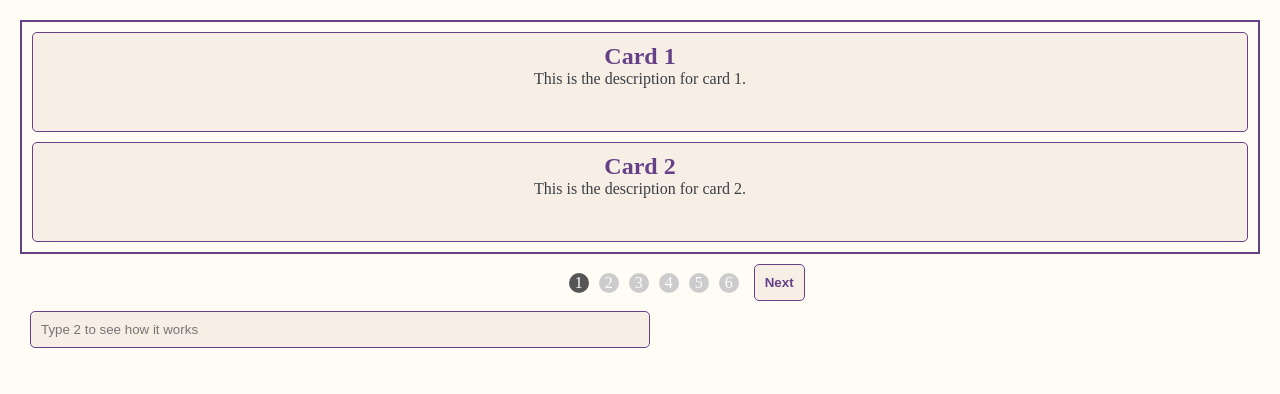
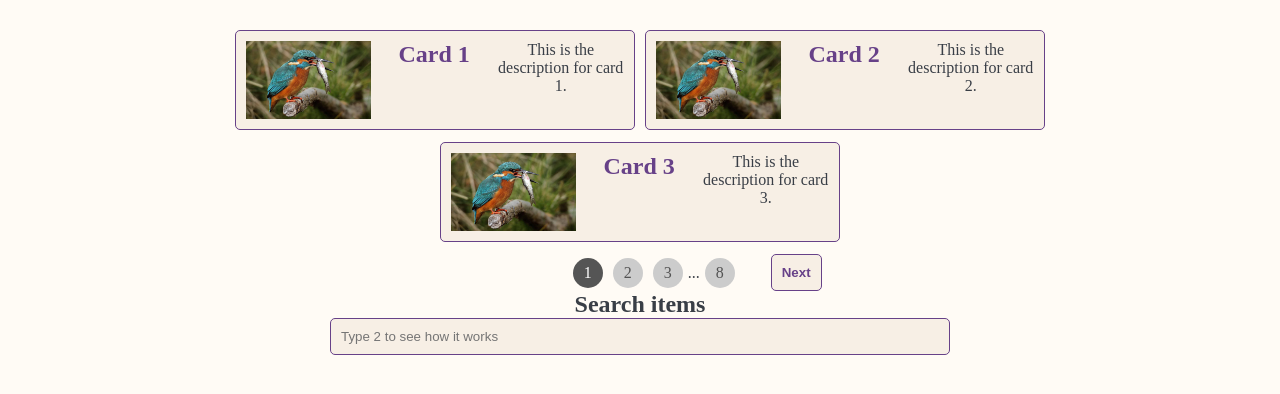
Before and after one commit to IHAVEProblem/page-pagination, a plain HTML site: page index.html in a window 1280 px wide. Drawn offline with Linux system fonts and the light colour scheme.

Commit message:
first and last index now always visible

```diff
--- a/app.js
+++ b/app.js
@@ -2,7 +2,9 @@ const prevButtonEl = document.getElementById('prev-button')
 const nextButtonEl = document.getElementById('next-button')
 const pageNumberContainerEl = document.getElementById('page-numbers')
 const searchInputEl = document.getElementById('search-input')
-const cardsPerPage = 2
+// set how many cards do you want to be displayed per page
+const cardsPerPage = 3
+// sets initial page to load
 let currentPage = 1
 
 // render cards on load
@@ -63,13 +65,16 @@ function renderCards(cardsToRender, page) {
 
   cardsContainerEl.innerHTML = ''
   pageNumberContainerEl.innerHTML = ''
+  // hide prev btn on load
   if (currentPage === 1) {
     prevButtonEl.classList.add('hidden')
   }
 
+  // keeps track of total dots
   let startPage = 1
   let endPage = totalPages
-  const pageRange = 6
+  // sets how many dots allowed to be displayed on screen at time, the total will be pageRange + 2 intul if figure out how to make it just pageRange, and append (...) instead of second index i.e. (1 ... 3,4,5 ... 20) and also show last and first index.
+  const pageRange = 3
   if (totalPages > pageRange) {
     if (currentPage <= Math.floor(pageRange / 2)) {
       endPage = pageRange
@@ -81,37 +86,91 @@ function renderCards(cardsToRender, page) {
     }
   }
 
+  //create first page index if not visible and add dots
+  if (startPage > 1) {
+    const firstPageIndexEl = document.createElement('span')
+    firstPageIndexEl.classList.add('page-circle')
+    firstPageIndexEl.textContent = 1
+    firstPageIndexEl.addEventListener('click', () => {
+      currentPage = 1
+      renderCards(cardsToRender, currentPage)
+      prevButtonEl.classList.add('hidden')
+      nextButtonEl.classList.remove('hidden')
+    })
+    pageNumberContainerEl.appendChild(firstPageIndexEl)
+
+    // Add dots after second page index
+    if (startPage > 2) {
+      const dotsEl = document.createElement('span')
+      dotsEl.classList.add('page-dots')
+      dotsEl.textContent = '...'
+      pageNumberContainerEl.appendChild(dotsEl)
+    }
+  }
+
+  // go through total dots, and append dots with their numbers to the pageNumberContainerEl
   for (let i = startPage; i <= endPage; i++) {
     const pageCircleEl = document.createElement('span')
     pageCircleEl.classList.add('page-circle')
     pageCircleEl.textContent = i
+    // keep track of active dot i.e. the page you currently are
     if (i === currentPage) {
       pageCircleEl.classList.add('active')
     } else {
+      // set listener on dot clicks to move to their related page
       pageCircleEl.addEventListener('click', () => {
         currentPage = i
         renderCards(cardsToRender, currentPage)
         prevButtonEl.classList.remove('hidden')
         nextButtonEl.classList.remove('hidden')
+        // hide the prev btn if its firs page
         if (currentPage === 1) {
           prevButtonEl.classList.add('hidden')
         }
+        // hide the next btn if its last page
         if (currentPage === totalPages) {
           nextButtonEl.classList.add('hidden')
         }
       })
     }
-
+    // append all dots to the container
     pageNumberContainerEl.appendChild(pageCircleEl)
   }
+
+  // create last page index if its not visible
+  if (endPage < totalPages) {
+    // Add dots before last page index if there are more than 3 dots in front of it
+    if (endPage < totalPages - 1) {
+      const dotsEl = document.createElement('span')
+      dotsEl.classList.add('page-dots')
+      dotsEl.textContent = '...'
+      pageNumberContainerEl.appendChild(dotsEl)
+    }
+    const lastPageEl = document.createElement('span')
+    lastPageEl.classList.add('page-circle')
+    lastPageEl.textContent = totalPages
+    lastPageEl.addEventListener('click', () => {
+      currentPage = totalPages
+      renderCards(cardsToRender, currentPage)
+      prevButtonEl.classList.remove('hidden')
+      nextButtonEl.classList.add('hidden')
+    })
+    pageNumberContainerEl.appendChild(lastPageEl)
+  }
+
+  // append all the cards from cardList
+
+  // if no cards found, show this empty state
   if (cardsToRender.length === 0) {
-    cardsContainerEl.innerHTML = '<p class="empty-state">No cards found.</p>'
+    cardsContainerEl.innerHTML =
+      '<p class="empty-state">No cards found ＞︿＜</p>'
   } else {
     const cardElements = cardsToRender
       .slice(startIndex, endIndex)
       .map((card) => {
         return `
       <div class="card">
+         <img src="${card.img}" class="card-img" alt="${card.img}">
         <h2>${card.title}</h2>
         <p>${card.description}</p>
       </div>
@@ -123,6 +182,8 @@ function renderCards(cardsToRender, page) {
   }
 }
 
+// search function that gets the value from the input, and fillers the cardsList, if the input value matches the card value, display these cards
+
 function handleSearchInput(event) {
   const query = event.target.value.toLowerCase()
   const filteredCards = cards.filter(
@@ -130,8 +191,10 @@ function handleSearchInput(event) {
       card.title.toLowerCase().includes(query) ||
       card.description.toLowerCase().includes(query)
   )
+  // reset page index, so the filtered cards start at first page istead of whatever index was before
   currentPage = 1
   renderCards(filteredCards, currentPage)
+  // hide or show next/prev btns after search, if after search you have only 1 page, hide both btns
   const totalPages = Math.ceil(filteredCards.length / cardsPerPage)
   if (totalPages === 1 || filteredCards.length === 0) {
     prevButtonEl.classList.add('hidden')
@@ -142,4 +205,5 @@ function handleSearchInput(event) {
   }
 }
 
+// add search func to input on keyup
 searchInputEl.addEventListener('keyup', handleSearchInput)
--- a/cards.js
+++ b/cards.js
@@ -1,110 +1,132 @@
 const cards = [
   {
+    img: 'img to cards.jpg',
     id: 1,
     title: 'Card 1',
     description: 'This is the description for card 1.',
   },
   {
+    img: 'img to cards.jpg',
     id: 2,
     title: 'Card 2',
     description: 'This is the description for card 2.',
   },
   {
+    img: 'img to cards.jpg',
     id: 3,
     title: 'Card 3',
     description: 'This is the description for card 3.',
   },
   {
+    img: 'img to cards.jpg',
     id: 4,
     title: 'Card 4',
     description: 'This is the description for card 4.',
   },
   {
+    img: 'img to cards.jpg',
     id: 5,
     title: 'Card 5',
     description: 'This is the description for card 5.',
   },
   {
+    img: 'img to cards.jpg',
     id: 6,
     title: 'Card 6',
     description: 'This is the description for card 6.',
   },
   {
+    img: 'img to cards.jpg',
     id: 7,
     title: 'Card 7',
     description: 'This is the description for card 7.',
   },
   {
+    img: 'img to cards.jpg',
     id: 8,
     title: 'Card 8',
     description: 'This is the description for card 8.',
   },
   {
+    img: 'img to cards.jpg',
     id: 9,
     title: 'Card 9',
     description: 'This is the description for card 9.',
   },
   {
+    img: 'img to cards.jpg',
     id: 10,
     title: 'Card 10',
     description: 'This is the description for card 10.',
   },
   {
+    img: 'img to cards.jpg',
     id: 11,
     title: 'Card 11',
     description: 'This is the description for card 11.',
   },
   {
+    img: 'img to cards.jpg',
     id: 12,
     title: 'Card 12',
     description: 'This is the description for card 12.',
   },
   {
+    img: 'img to cards.jpg',
     id: 13,
     title: 'Card 13',
     description: 'This is the description for card 13.',
   },
   {
+    img: 'img to cards.jpg',
     id: 14,
     title: 'Card 14',
     description: 'This is the description for card 14.',
   },
   {
+    img: 'img to cards.jpg',
     id: 15,
     title: 'Card 15',
     description: 'This is the description for card 15.',
   },
   {
+    img: 'img to cards.jpg',
     id: 16,
     title: 'Card 16',
     description: 'This is the description for card 16.',
   },
   {
+    img: 'img to cards.jpg',
     id: 17,
     title: 'Card 17',
     description: 'This is the description for card 17.',
   },
   {
+    img: 'img to cards.jpg',
     id: 18,
     title: 'Card 18',
     description: 'This is the description for card 18.',
   },
   {
+    img: 'img to cards.jpg',
     id: 19,
     title: 'Card 19',
     description: 'This is the description for card 19.',
   },
   {
+    img: 'img to cards.jpg',
     id: 20,
     title: 'Card 20',
     description: 'This is the description for card 20.',
   },
   {
+    img: 'img to cards.jpg',
     id: 21,
     title: 'Card 22',
     description: 'This is the description for card 20.',
   },
   {
+    img: 'img to cards.jpg',
     id: 22,
     title: 'Card 222',
     description: 'This is the description for card 20.',
--- a/index.html
+++ b/index.html
@@ -1,5 +1,6 @@
 <!DOCTYPE html>
 <html lang="en">
+
 <head>
   <meta charset="UTF-8" />
   <meta http-equiv="X-UA-Compatible" content="IE=edge" />
@@ -7,20 +8,20 @@
   <link rel="stylesheet" href="style.css" />
   <title>Pagination</title>
 </head>
+
 <body>
-    <div class="main-container">
+  <main class="main-container">
     <div id="cards-container" class="cards-container"></div>
     <div id="pagination" class="pagination">
       <button id="prev-button">Previous</button>
       <div id="page-numbers" class="page-indicator-container"></div>
       <button id="next-button">Next</button>
     </div>
-      <input
-        type="text"
-        id="search-input"
-        placeholder="Type 2 to see how it works" />
-    </div>
+    <h2>Search items</h2>
+    <input type="text" id="search-input" placeholder="Type 2 to see how it works" />
+  </main>
 </body>
 <script src="cards.js"></script>
 <script src="app.js"></script>
+
 </html>
--- a/style.css
+++ b/style.css
@@ -6,19 +6,28 @@
 body {
   width: 100%;
   height: 100%;
-  overflow: hidden;
   background: #fffbf5;
   color: #393e46;
 }
 
-.cards-container {
+.main-container {
   display: flex;
   flex-direction: column;
+  align-items: center;
+  overflow: hidden;
+  width: 100%;
+  padding: 20px;
+}
+
+.cards-container {
+  --card-height: 100px;
+  max-width: 1180px;
+  display: flex;
+  flex-wrap: wrap;
   justify-content: center;
   gap: 10px;
   padding: 10px;
   min-height: 234px;
-  border: 2px solid #674188;
   text-align: center;
 }
 
@@ -29,15 +38,29 @@ body {
 
 .card {
   height: 100px;
+  max-width: 400px;
   background: #f7efe5;
   border: 1px solid #674188;
   border-radius: 5px;
   padding: 10px;
   animation: fade-in 1s;
+  overflow: hidden;
+  display: flex;
+}
+
+.card-img {
+  flex: 0 30%;
+
+  object-fit: cover;
 }
 
 .card h2 {
+  flex: 1;
   color: #674188;
+}
+
+.card p {
+  flex: 1;
 }
 
 @keyframes fade-in {
@@ -47,17 +70,6 @@ body {
   to {
     opacity: 1;
   }
-}
-#pagination {
-  margin-top: 10px;
-}
-
-#pagination button {
-  margin-right: 10px;
-}
-
-#page-numbers {
-  margin: 0 10px;
 }
 
 button {
@@ -76,35 +88,44 @@ button:hover {
 }
 .hidden {
   /* display: none; */
+  pointer-events: none;
   opacity: 0;
 }
 
 .pagination {
   display: flex;
   justify-content: center;
+  width: 100%;
 }
 .page-indicator-container {
   display: flex;
   justify-content: center;
   align-items: center;
+  min-width: 224px;
+  margin: 0 5px;
 }
 
 .page-circle {
   display: flex;
   justify-content: center;
   align-items: center;
-  width: 20px;
-  height: 20px;
+  width: 30px;
+  height: 30px;
   margin: 0 5px;
   border-radius: 50%;
   background-color: #ccc;
-  color: #fff;
+  color: #535353;
   cursor: pointer;
   transition: background-color 0.3s ease;
 }
 
+.page-circle:hover {
+  background-color: #999;
+}
+
 .page-circle.active {
   background-color: #555;
+  color: #fff;
 }
 
 .page-indicator-container span:first-child:not(.page-circle) {
@@ -118,7 +139,6 @@ button:hover {
 input {
   width: 50%;
   padding: 10px;
-  margin: 10px;
   background: #f7efe5;
   border: 1px solid #674188;
   border-radius: 5px;
@@ -129,9 +149,3 @@ input:hover {
   background: #f0e6da;
   color: #674188;
 }
-
-.main-container {
-  overflow: hidden;
-  width: 100%;
-  padding: 20px;
-}
```
Also changed, not shown: img to cards.jpg (added). Lines whose indentation alone changed are shown as unchanged.
